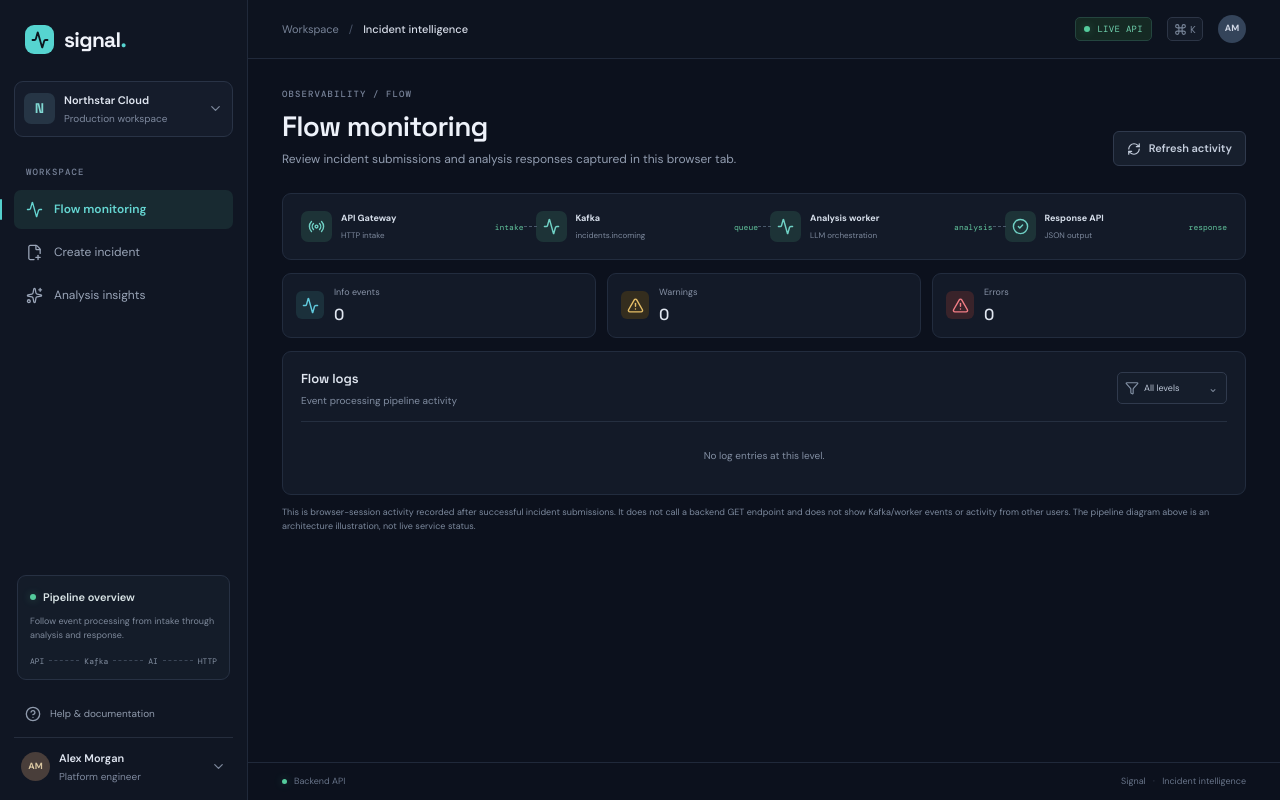
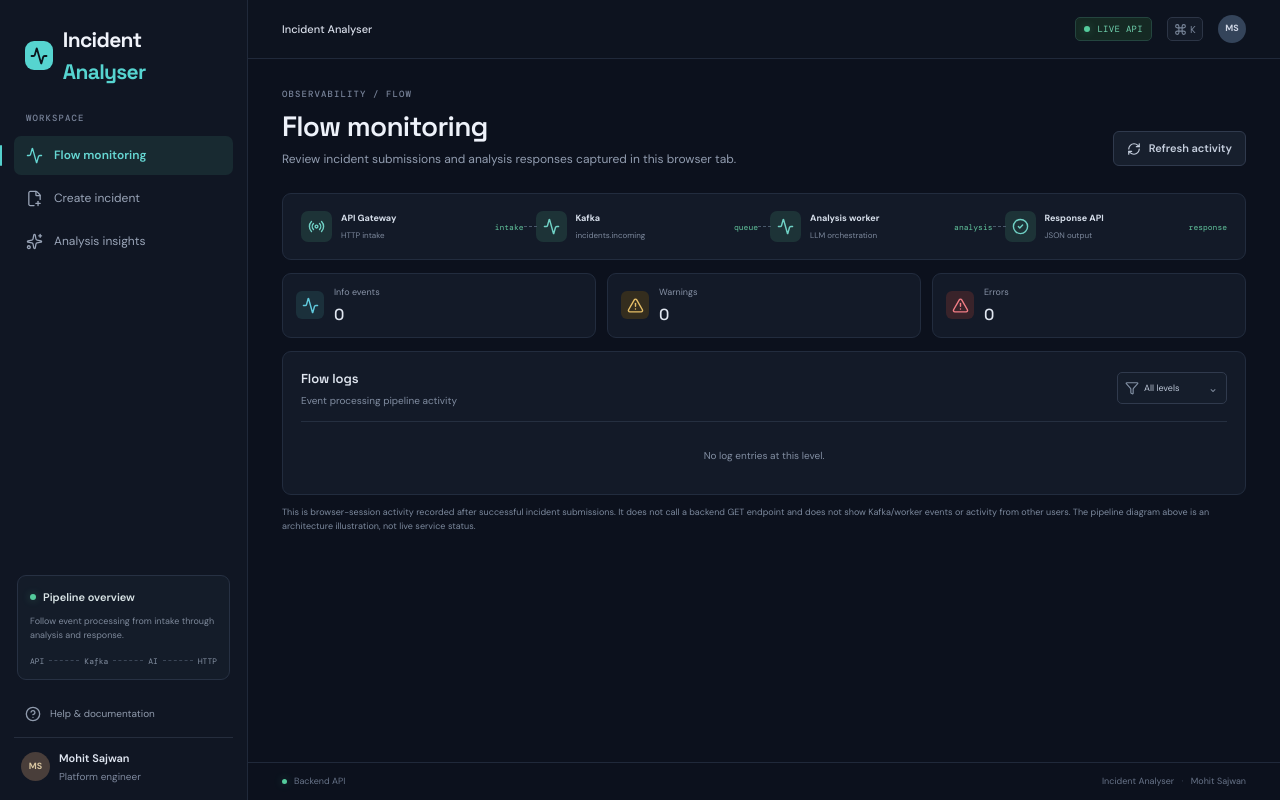
Before and after one commit to sajwanmohit/ai-incident-dashboard, a React (Vite) app: page /logs in a window 1280 px wide. Built offline with nearby package versions, Linux system fonts and the light colour scheme.

Commit message:
Update project branding to reflect new name "Incident Analyser"; modify titles and descriptions across README, HTML, and components

```diff
--- a/index.html
+++ b/index.html
@@ -5,7 +5,7 @@
     <meta name="viewport" content="width=device-width, initial-scale=1.0" />
     <meta name="theme-color" content="#0b1020" />
     <meta name="description" content="Real-time production incident analysis and flow monitoring." />
-    <title>Signal — Incident Intelligence</title>
+    <title>Incident Analyser — Mohit Sajwan</title>
     <link rel="preconnect" href="https://fonts.googleapis.com" />
     <link rel="preconnect" href="https://fonts.gstatic.com" crossorigin />
     <link href="https://fonts.googleapis.com/css2?family=DM+Mono:wght@400;500&family=DM+Sans:wght@400;500;600;700&family=Space+Grotesk:wght@500;600;700&display=swap" rel="stylesheet" />
--- a/src/App.tsx
+++ b/src/App.tsx
@@ -6,7 +6,7 @@ const router = createBrowserRouter([
   {
     path: "/",
     element: <AppShell />,
-    hydrateFallbackElement: <div className="app-startup"><span className="spinner" />Loading Signal…</div>,
+    hydrateFallbackElement: <div className="app-startup"><span className="spinner" />Loading Incident Analyser…</div>,
     children: [
       { index: true, element: <Navigate to="/logs" replace /> },
       { path: "incidents", element: <Navigate to="/logs" replace /> },
--- a/src/components/AppShell.tsx
+++ b/src/components/AppShell.tsx
@@ -1,5 +1,5 @@
 import {
-  Activity, ChevronDown, CircleHelp, Command, FilePlus2,
+  Activity, CircleHelp, Command, FilePlus2,
   Menu, Sparkles, X,
 } from "lucide-react";
 import { useState } from "react";
@@ -19,8 +19,7 @@ export default function AppShell() {
     <div className="app-shell">
       <div className={`sidebar-overlay ${menuOpen ? "is-open" : ""}`} onClick={() => setMenuOpen(false)} />
       <aside className={`sidebar ${menuOpen ? "mobile-open" : ""}`}>
-        <div className="brand"><div className="brand-mark"><Activity size={18} strokeWidth={2.4} /></div><span>signal<span className="brand-period">.</span></span><button className="mobile-close icon-button" onClick={() => setMenuOpen(false)} aria-label="Close navigation"><X size={18} /></button></div>
-        <div className="workspace-switcher"><div className="workspace-avatar">N</div><div className="workspace-text"><strong>Northstar Cloud</strong><span>Production workspace</span></div><ChevronDown size={15} /></div>
+        <div className="brand"><div className="brand-mark"><Activity size={18} strokeWidth={2.4} /></div><span>Incident <span className="brand-period">Analyser</span></span><button className="mobile-close icon-button" onClick={() => setMenuOpen(false)} aria-label="Close navigation"><X size={18} /></button></div>
         <div className="nav-caption">WORKSPACE</div>
         <nav className="main-navigation">{navigation.map(({ to, label, icon: Icon, end }) => (
           <NavLink key={to} to={to} end={end} onClick={() => setMenuOpen(false)} className={({ isActive }) => `nav-link ${isActive ? "active" : ""}`}>
@@ -34,20 +33,20 @@ export default function AppShell() {
           <div className="pipeline-stages"><span>API</span><i /><span>Kafka</span><i /><span>AI</span><i /><span>HTTP</span></div>
         </div>
         <button className="help-link"><CircleHelp size={16} />Help &amp; documentation</button>
-        <div className="sidebar-user"><div className="user-avatar">AM</div><div className="user-meta"><strong>Alex Morgan</strong><span>Platform engineer</span></div><ChevronDown size={15} /></div>
+        <div className="sidebar-user"><div className="user-avatar">MS</div><div className="user-meta"><strong>Mohit Sajwan</strong><span>Platform engineer</span></div></div>
       </aside>
       <div className="main-column">
         <header className="topbar">
           <button className="mobile-menu icon-button" onClick={() => setMenuOpen(true)} aria-label="Open navigation"><Menu size={20} /></button>
-          <div className="breadcrumb"><span>Workspace</span><span className="breadcrumb-slash">/</span><strong>Incident intelligence</strong></div>
+          <div className="breadcrumb"><strong>Incident Analyser</strong></div>
           <div className="topbar-actions">
             <span className="connection-badge connection-live"><span />LIVE API</span>
             <button className="keyboard-hint" aria-label="Keyboard shortcuts"><Command size={13} /><span>K</span></button>
-            <div className="top-avatar">AM</div>
+            <div className="top-avatar">MS</div>
           </div>
         </header>
         <main className="main-content">{sessionError && <div className="error-banner"><span>Saved incident details could not be restored from this browser session: {sessionError}</span></div>}<Outlet /></main>
-        <footer className="app-footer"><span><span className="footer-status" />Backend API</span><span>Signal <span className="footer-divider">·</span> Incident intelligence</span></footer>
+        <footer className="app-footer"><span><span className="footer-status" />Backend API</span><span>Incident Analyser <span className="footer-divider">·</span> Mohit Sajwan</span></footer>
       </div>
     </div>
   );
--- a/src/index.css
+++ b/src/index.css
@@ -34,12 +34,9 @@ button:focus-visible, a:focus-visible, input:focus-visible, select:focus-visible
 .brand-mark { width: 29px; height: 29px; display: grid; place-items: center; color: #0c151d; background: #56d4d0; border-radius: 9px; }
 .brand-period { color: #56d4d0; }
 .mobile-close, .mobile-menu { display: none !important; }
-.workspace-switcher { display: flex; align-items: center; padding: 10px 9px; margin: 0 0 29px; border: 1px solid #293346; background: #151c2b; border-radius: 9px; gap: 9px; }
-.workspace-avatar { width: 31px; height: 31px; display: grid; place-items: center; background: #263545; color: #80d7d2; border-radius: 7px; font-family: "Space Grotesk", sans-serif; font-size: 14px; font-weight: 700; }
-.workspace-text, .user-meta { display: flex; min-width: 0; flex: 1; flex-direction: column; gap: 3px; }
-.workspace-text strong, .user-meta strong { font-size: 11px; font-weight: 600; color: #e0e6f1; white-space: nowrap; }
-.workspace-text span, .user-meta span { color: #7e899e; font-size: 10px; white-space: nowrap; }
-.workspace-switcher > svg, .sidebar-user > svg { color: #7c879b; }
+.user-meta { display: flex; min-width: 0; flex: 1; flex-direction: column; gap: 3px; }
+.user-meta strong { font-size: 11px; font-weight: 600; color: #e0e6f1; white-space: nowrap; }
+.user-meta span { color: #7e899e; font-size: 10px; white-space: nowrap; }
 .nav-caption, .eyebrow { font-family: "DM Mono", monospace; color: #778298; font-size: 9px; font-weight: 500; letter-spacing: 1.1px; }
 .nav-caption { padding: 0 12px 10px; }
 .main-navigation { display: grid; gap: 4px; }
```
Also changed, not shown: 1 other file (tests, documents, lock files or other folders).
